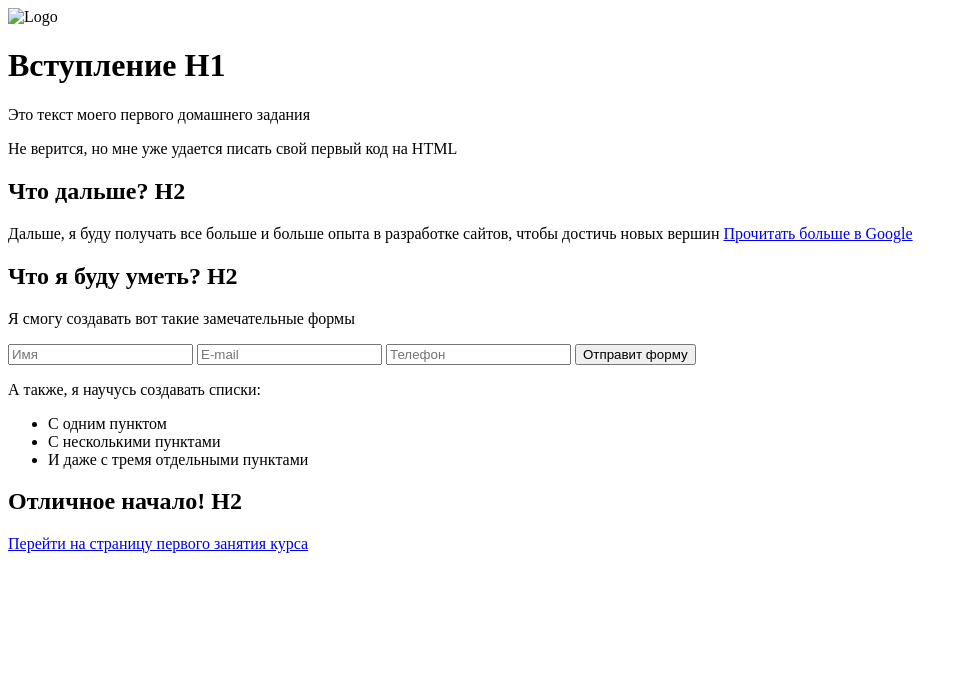
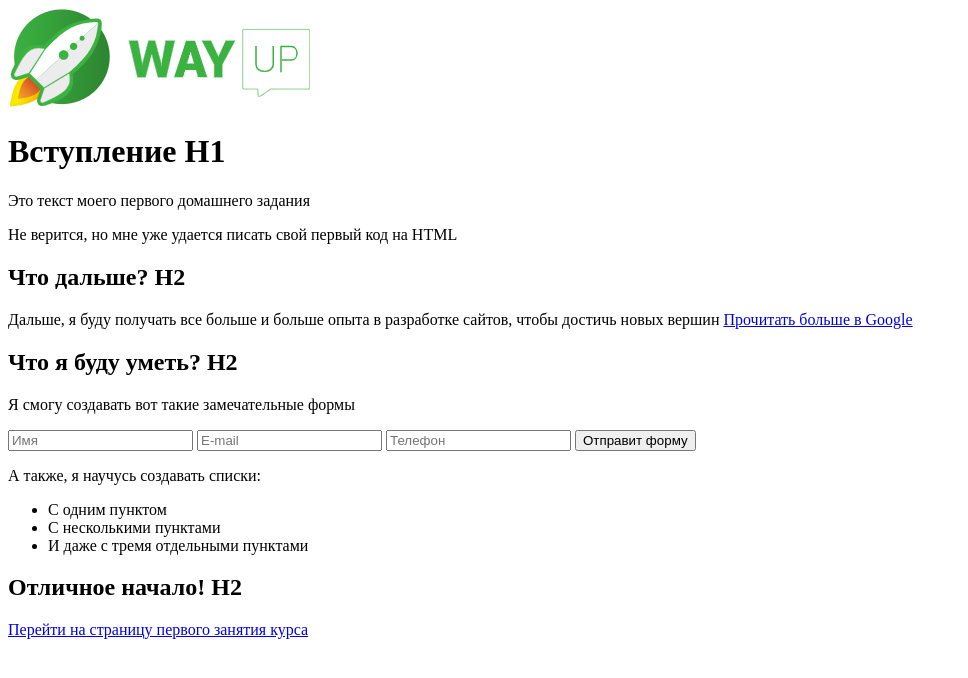
Before and after one commit to SEugenius/WayUp, a plain HTML site: page index.html in a window 1280 px wide. Shown: the whole page, without its empty margins (0-968 px from the left). Drawn offline with Linux system fonts and the light colour scheme; the site is published under a folder, as on GitHub Pages, so addresses that start at the root find nothing.

Commit message:
Update index.html

```diff
--- a/index.html
+++ b/index.html
@@ -7,7 +7,7 @@
   <title>Document</title>
 </head>
 <body>
-  <img src="/img/logo.jpg" alt="Logo">
+  <img src="img/logo.jpg" alt="Logo">
   <h1>Вступление H1</h1>
   <p>Это текст моего первого домашнего задания</p>
   <p>Не верится, но мне уже удается писать свой первый код на HTML</p>
```
